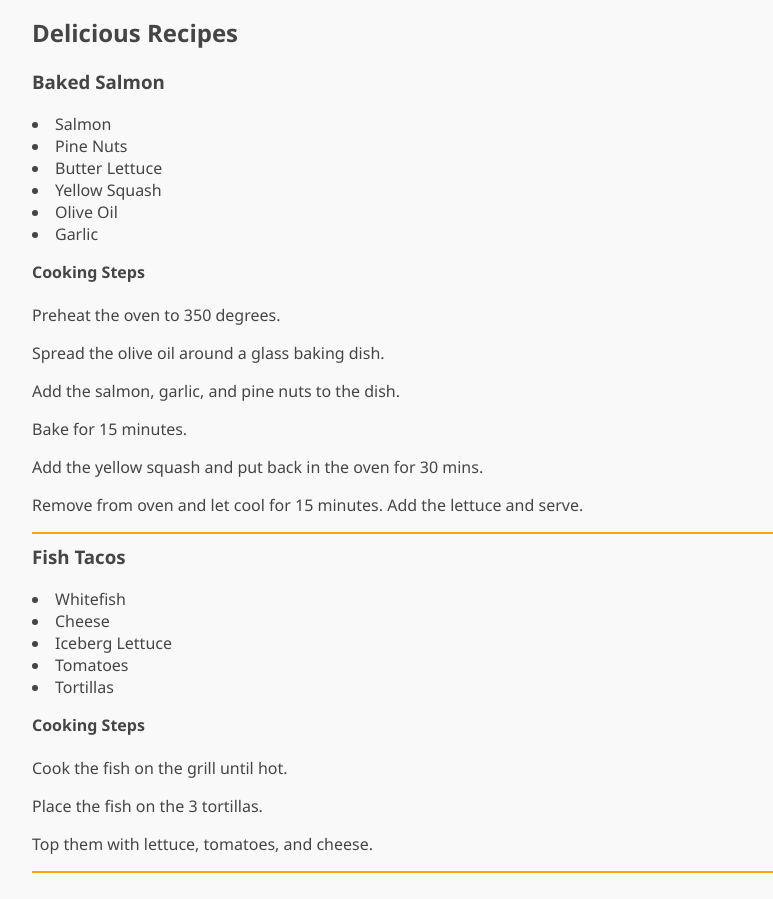
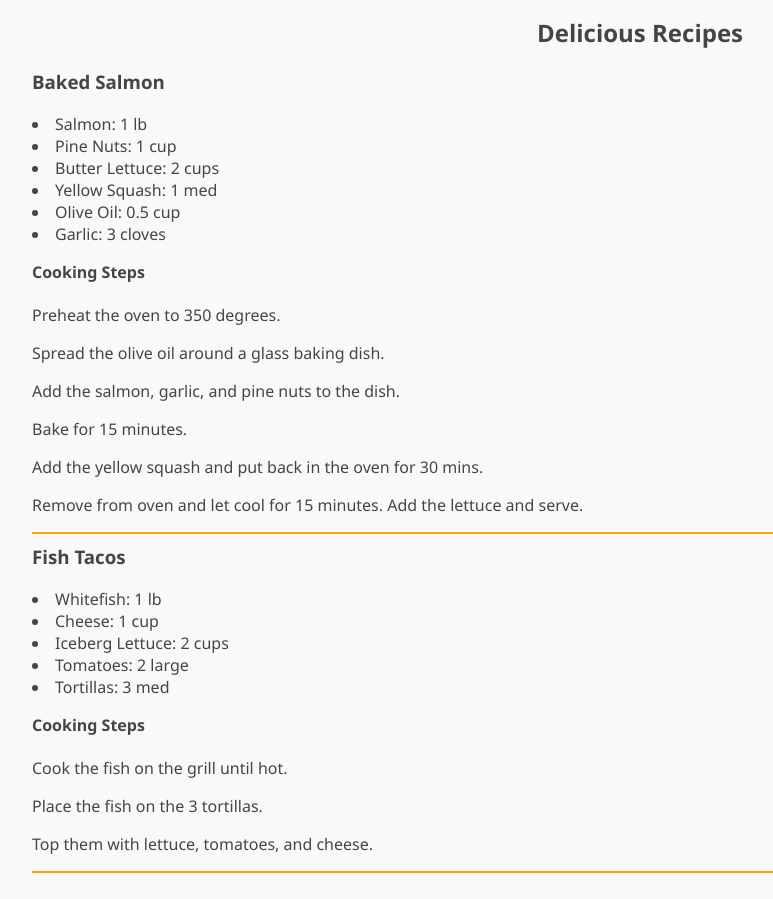
Before and after one commit to davidkvara/react-sandbox, a React (Create React App) app: page / in a window 1280 px wide. Shown: the whole page, without its empty margins (0-773 px from the left). Built offline with nearby package versions, Linux system fonts and the light colour scheme.

Commit message:
Recipe-app -The right way

```diff
--- a/src/examples/recipe-app/App.js
+++ b/src/examples/recipe-app/App.js
@@ -4,8 +4,12 @@ import Recipe from "./recipe";
 const App = ({ title, recipes }) => {
   return (
     <div className="menu" style={{ padding: "1em 2em" }}>
-      <h2>{title}</h2>
-      {recipes.map((recipe, i) => <Recipe key={i} {...recipe} />)}
+      <header style={{ textAlign: "center" }}>
+        <h2>{title}</h2>
+      </header>
+      <div className="recipes">
+        {recipes.map((recipe, i) => <Recipe key={i} {...recipe} />)}
+      </div>
     </div>
   );
 };
--- /dev/null
+++ b/src/examples/recipe-app/IngredientsList.js
@@ -0,0 +1,15 @@
+import React from "react";
+
+const IngredientsList = ({ list }) => {
+  return (
+    <ul>
+      {list.map(ingredient => (
+        <li key={ingredient.name}>
+          {ingredient.name}: {ingredient.amount} {ingredient.measurement}
+        </li>
+      ))}
+    </ul>
+  );
+};
+
+export default IngredientsList;
--- /dev/null
+++ b/src/examples/recipe-app/Instructions.js
@@ -0,0 +1,12 @@
+import React from "react";
+
+const Instructions = ({ steps }) => {
+  return (
+    <div>
+      <h4>Cooking Steps</h4>
+      {steps.map((step, i) => <p key={i}>{step}</p>)}
+    </div>
+  );
+};
+
+export default Instructions;
--- a/src/examples/recipe-app/recipe.js
+++ b/src/examples/recipe-app/recipe.js
@@ -1,20 +1,17 @@
 import React from "react";
+import IngredientsList from "./IngredientsList";
+import Instructions from "./Instructions";
 
 const Recipe = ({ name, ingredients, steps }) => {
   return (
-    <div
+    <section
       className="recipe"
       style={{ borderBottom: "2px double orange", marginBottom: 10 }}
     >
       <h3>{name}</h3>
-      <ul>
-        {ingredients.map(ingredient => (
-          <li key={ingredient}>{ingredient.name}</li>
-        ))}
-      </ul>
-      <h4>Cooking Steps</h4>
-      {steps.map((step, i) => <p key={i}>{step}</p>)}
-    </div>
+      <IngredientsList list={ingredients} />
+      <Instructions title="Cooking Steps" steps={steps} />
+    </section>
   );
 };
 
```
